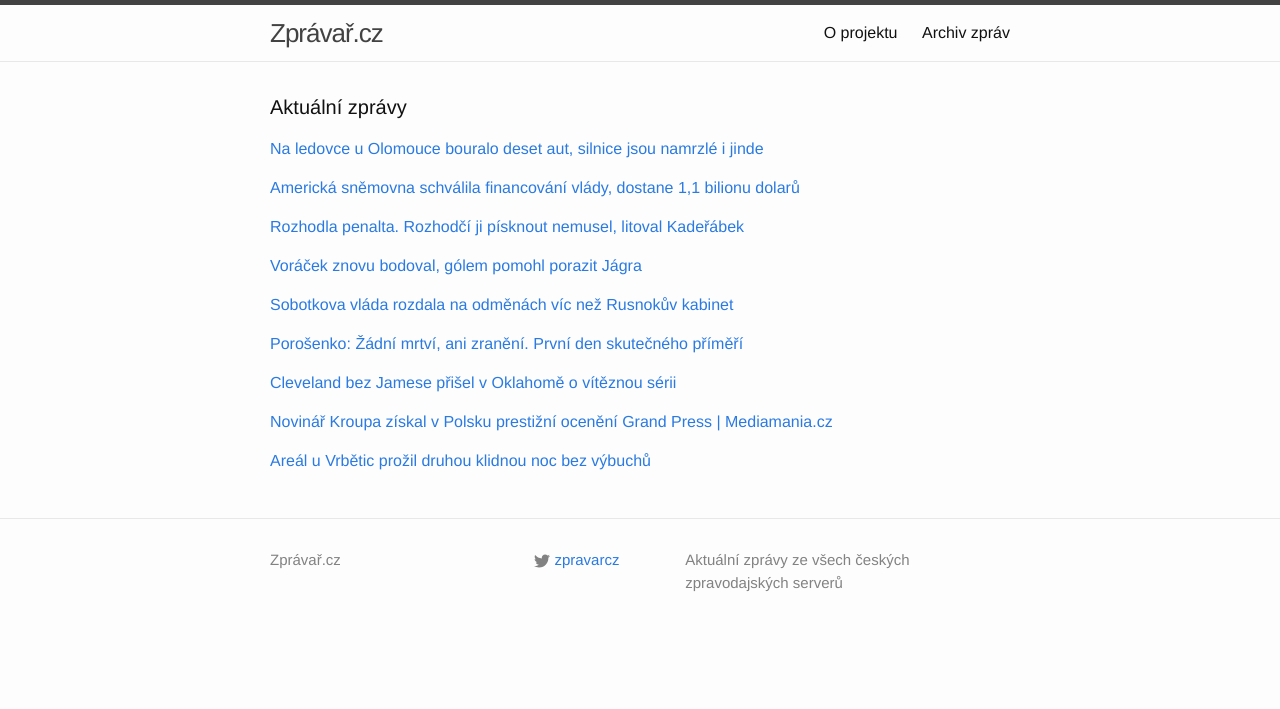
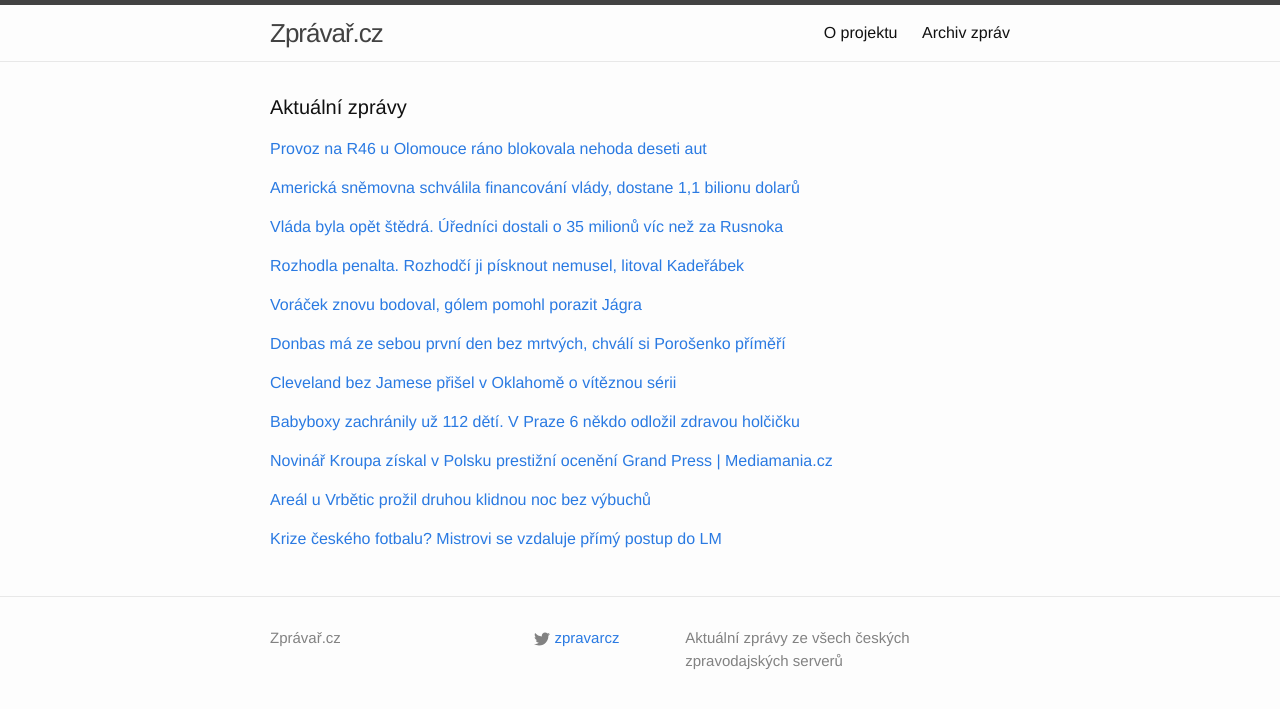
Before and after one commit to adliska/zpravar, a Jekyll site: the page built from index.html, in a window 1280 px wide. Shown: the top 709 px of the page. Built offline with Jekyll 4.4.1, drawn with Linux system fonts in a browser that asks for light colours.

Commit message:
zpravar news update

```diff
--- a/index.html
+++ b/index.html
@@ -5,9 +5,10 @@ layout: default
 <div class="home">
     <h1 class="page-heading">Aktuální zprávy</h1>
 
-<p><a href="javascript:;" onclick="toggle_visibility('zpravy0')">Na ledovce u Olomouce bouralo deset aut, silnice jsou namrzlé i jinde</a></p>
+<p><a href="javascript:;" onclick="toggle_visibility('zpravy0')">Provoz na R46 u Olomouce ráno blokovala nehoda deseti aut</a></p>
 <div id="zpravy0" style="display:none">
 <ul>
+<li><a href=http://www.ceskatelevize.cz/ct24/regiony/295243-provoz-na-r46-u-olomouce-rano-blokovala-nehoda-deseti-aut/>Provoz na R46 u Olomouce ráno blokovala nehoda deseti aut - www.ceskatelevize.cz</a></li>
 <li><a href=http://www.novinky.cz/krimi/356158-na-ledovce-u-olomouce-bouralo-deset-aut-silnice-jsou-namrzle-i-jinde.html>Na ledovce u Olomouce bouralo deset aut, silnice jsou namrzlé i jinde - www.novinky.cz</a></li>
 <li><a href=http://www.rozhlas.cz/_zprava/ridice-trapi-namrzle-silnice-na-r46-u-olomouce-bouralo-deset-aut--1431557>Řidiče trápí namrzlé silnice, na R46 u Olomouce bouralo deset aut - www.rozhlas.cz</a></li>
 <li><a href=http://www.ceskenoviny.cz/zpravy/zpravy/na-nekterych-silnicich-nizsich-trid-lezi-snih-hrozi-i-ledovka/1157958>Na některých silnicích nižších tříd leží sníh, hrozí i ledovka - www.ceskenoviny.cz</a></li>
@@ -32,8 +33,20 @@ layout: default
 <li><a href=http://zpravy.aktualne.cz/zahranici/dalsi-shutdown-nehrozi-snemovna-schvalila-financovani-vlady/r~9e8343c681c111e49bec0025900fea04/>Další shutdown nehrozí. Sněmovna schválila financování vlády - zpravy.aktualne.cz</a></li>
 <li><a href=http://www.ceskenoviny.cz/zpravy/zpravy/americka-snemovna-schvalila-financovani-vlady-do-zari-2015/1157933>Americká sněmovna schválila financování vlády do září 2015 - www.ceskenoviny.cz</a></li>
 </ul>
-</div><p><a href="javascript:;" onclick="toggle_visibility('zpravy2')">Rozhodla penalta. Rozhodčí ji písknout nemusel, litoval Kadeřábek</a></p>
+</div><p><a href="javascript:;" onclick="toggle_visibility('zpravy2')">Vláda byla opět štědrá. Úředníci dostali o 35 milionů víc než za Rusnoka</a></p>
 <div id="zpravy2" style="display:none">
+<ul>
+<li><a href=http://zpravy.idnes.cz/vlada-byla-opet-stedra-urednici-dostali-o-35-milionu-vice-nez-za-rusnoka-1zs-/domaci.aspx?c=A141212_092958_domaci_fer>Vláda byla opět štědrá. Úředníci dostali o 35 milionů víc než za Rusnoka - zpravy.idnes.cz</a></li>
+<li><a href=http://www.ceskatelevize.cz/ct24/domaci/295239-stedry-konec-roku-sobotkova-vlada-rozdala-na-odmenach-vic-nez-rusnok/>Štědrý konec roku. Sobotkova vláda rozdala na odměnách víc než Rusnok - www.ceskatelevize.cz</a></li>
+<li><a href=http://www.tyden.cz/rubriky/domaci/politika/vladni-koalice-rozdala-na-odmenach-229-milionu-korun_327050.html>Vládní koalice rozdala na odměnách 229 milionů korun - www.tyden.cz</a></li>
+<li><a href=http://www.denik.cz/z_domova/sobotkova-vlada-rozdala-na-odmenach-vic-nez-rusnokuv-kabinet-20141212.html>Sobotkova vláda rozdala na odměnách víc než Rusnokův kabinet - www.denik.cz</a></li>
+<li><a href=http://zpravy.e15.cz/domaci/politika/sobotkova-vlada-rozdala-na-odmenach-vic-nez-rusnokuv-kabinet-1145310>Sobotkova vláda rozdala na odměnách víc než Rusnokův kabinet - zpravy.e15.cz</a></li>
+<li><a href=http://www.ceskenoviny.cz/zpravy/zpravy/vladni-koalice-rozdala-na-odmenach-vic-nez-rusnokuv-kabinet/1157992>Vládní koalice rozdala na odměnách víc než Rusnokův kabinet - www.ceskenoviny.cz</a></li>
+<li><a href=http://www.novinky.cz/domaci/356161-vladni-koalice-rozdala-na-odmenach-pres-200-milionu-vic-nez-rusnokuv-kabinet.html>Vládní koalice rozdala na odměnách přes 200 miliónů, víc než Rusnokův kabinet - www.novinky.cz</a></li>
+<li><a href=http://www.rozhlas.cz/_zprava/vladni-koalice-rozdala-na-odmenach-229-milionu-o-35-milionu-vic-nez-rusnokuv-kabinet--1431549>Vládní koalice rozdala na odměnách 229 milionů. O 35 milionů víc než Rusnokův kabinet - www.rozhlas.cz</a></li>
+</ul>
+</div><p><a href="javascript:;" onclick="toggle_visibility('zpravy3')">Rozhodla penalta. Rozhodčí ji písknout nemusel, litoval Kadeřábek</a></p>
+<div id="zpravy3" style="display:none">
 <ul>
 <li><a href=http://fotbal.idnes.cz/fotbalista-pavel-kaderabek-po-zapase-young-boys-bern-sparta-pqj-/fot_pohary.aspx?c=A141212_010323_fot_pohary_pes>Rozhodla penalta. Rozhodčí ji písknout nemusel, litoval Kadeřábek - fotbal.idnes.cz</a></li>
 <li><a href=http://sport.aktualne.cz/zklamany-kaderabek-rozhodci-penaltu-pisknout-nemusel/r~0aa7bfe881c511e49bec0025900fea04/>Zklamaný Kadeřábek: Rozhodčí penaltu písknout nemusel - sport.aktualne.cz</a></li>
@@ -44,8 +57,8 @@ layout: default
 <li><a href=http://fotbal.idnes.cz/trener-fotbalove-sparty-po-porazce-v-bernu-f2h-/fot_pohary.aspx?c=A141212_003141_fot_pohary_tru>Odvedli jsme kus práce, podzim nebyl neúspěšný, řekl zklamaný Lavička - fotbal.idnes.cz</a></li>
 <li><a href=http://www.denik.cz/fotbal/co-ma-sparta-udelat-lavicka-tvrdi-nevim-ale-podzim-nebyl-neuspesny-20141212.html>Co má Sparta udělat? Lavička tvrdí: Nevím, ale podzim nebyl neúspěšný - www.denik.cz</a></li>
 </ul>
-</div><p><a href="javascript:;" onclick="toggle_visibility('zpravy3')">Voráček znovu bodoval, gólem pomohl porazit Jágra</a></p>
-<div id="zpravy3" style="display:none">
+</div><p><a href="javascript:;" onclick="toggle_visibility('zpravy4')">Voráček znovu bodoval, gólem pomohl porazit Jágra</a></p>
+<div id="zpravy4" style="display:none">
 <ul>
 <li><a href=http://www.tyden.cz/rubriky/sport/hokej/nhl/voracek-znovu-bodoval-golem-pomohl-porazit-jagra_327046.html>Voráček znovu bodoval, gólem pomohl porazit Jágra - www.tyden.cz</a></li>
 <li><a href=http://www.rozhlas.cz/_zprava/voracek-pomohl-k-vyhre-nad-new-jersey-jediny-gol-porazenych-dal-havlat--1431556>Voráček pomohl k výhře nad New Jersey, jediný gól poražených dal Havlát - www.rozhlas.cz</a></li>
@@ -54,18 +67,11 @@ layout: default
 <li><a href=http://sport.aktualne.cz/jagr-nestacil-na-voracka-ten-pecetil-jasnou-vyhru-flyers/r~406a169481c011e4b0c4002590604f2e/>Jágr nestačil na Voráčka, ten pečetil jasnou výhru Flyers - sport.aktualne.cz</a></li>
 <li><a href=http://www.sportovninoviny.cz/zpravy/voracek-pomohl-philadelphii-golem-k-vyhre-nad-new-jersey/1157955>Voráček pomohl Philadelphii gólem k výhře nad New Jersey - www.sportovninoviny.cz</a></li>
 </ul>
-</div><p><a href="javascript:;" onclick="toggle_visibility('zpravy4')">Sobotkova vláda rozdala na odměnách víc než Rusnokův kabinet</a></p>
-<div id="zpravy4" style="display:none">
-<ul>
-<li><a href=http://www.denik.cz/z_domova/sobotkova-vlada-rozdala-na-odmenach-vic-nez-rusnokuv-kabinet-20141212.html>Sobotkova vláda rozdala na odměnách víc než Rusnokův kabinet - www.denik.cz</a></li>
-<li><a href=http://zpravy.e15.cz/domaci/politika/sobotkova-vlada-rozdala-na-odmenach-vic-nez-rusnokuv-kabinet-1145310>Sobotkova vláda rozdala na odměnách víc než Rusnokův kabinet - zpravy.e15.cz</a></li>
-<li><a href=http://www.ceskenoviny.cz/zpravy/zpravy/vladni-koalice-rozdala-na-odmenach-vic-nez-rusnokuv-kabinet/1157992>Vládní koalice rozdala na odměnách víc než Rusnokův kabinet - www.ceskenoviny.cz</a></li>
-<li><a href=http://www.novinky.cz/domaci/356161-vladni-koalice-rozdala-na-odmenach-pres-200-milionu-vic-nez-rusnokuv-kabinet.html>Vládní koalice rozdala na odměnách přes 200 miliónů, víc než Rusnokův kabinet - www.novinky.cz</a></li>
-<li><a href=http://www.rozhlas.cz/_zprava/vladni-koalice-rozdala-na-odmenach-229-milionu-o-35-milionu-vic-nez-rusnokuv-kabinet--1431549>Vládní koalice rozdala na odměnách 229 milionů. O 35 milionů víc než Rusnokův kabinet - www.rozhlas.cz</a></li>
-</ul>
-</div><p><a href="javascript:;" onclick="toggle_visibility('zpravy5')">Porošenko: Žádní mrtví, ani zranění. První den skutečného příměří</a></p>
+</div><p><a href="javascript:;" onclick="toggle_visibility('zpravy5')">Donbas má ze sebou první den bez mrtvých, chválí si Porošenko příměří</a></p>
 <div id="zpravy5" style="display:none">
 <ul>
+<li><a href=http://zpravy.idnes.cz/podle-porosenka-na-vychode-ukrajiny-byl-prvni-den-bez-mrtvych-p6m-/zahranicni.aspx?c=A141212_093347_zahranicni_im>Donbas má ze sebou první den bez mrtvých, chválí si Porošenko příměří - zpravy.idnes.cz</a></li>
+<li><a href=http://zpravy.e15.cz/zahranicni/udalosti/porosenko-na-vychode-ukrajiny-byl-prvni-den-bez-mrtvych-1145320>Porošenko: Na východě Ukrajiny byl první den bez mrtvých - zpravy.e15.cz</a></li>
 <li><a href=http://www.tyden.cz/rubriky/zahranici/rusko-a-okoli/porosenko-zadni-mrtvi-ani-zraneni-prvni-den-skutecneho-primeri_327049.html>Porošenko: Žádní mrtví, ani zranění. První den skutečného příměří - www.tyden.cz</a></li>
 <li><a href=http://www.ceskatelevize.cz/ct24/svet/295235-nadejne-primeri-ukrajina-ma-prvni-den-bez-obeti/>Nadějné příměří: Ukrajina má první den bez obětí - www.ceskatelevize.cz</a></li>
 <li><a href=http://www.ceskenoviny.cz/zpravy/zpravy/podle-porosenka-na-vychode-ukrajiny-byl-prvni-den-bez-mrtvych/1157993>Podle Porošenka na východě Ukrajiny byl první den bez mrtvých - www.ceskenoviny.cz</a></li>
@@ -79,18 +85,32 @@ layout: default
 <li><a href=http://www.sportovninoviny.cz/zpravy/cleveland-bez-jamese-prisel-v-oklahome-o-viteznou-serii/1157983>Cleveland bez Jamese přišel v Oklahomě o vítěznou sérii - www.sportovninoviny.cz</a></li>
 <li><a href=http://sport.aktualne.cz/cleveland-bez-jamese-prisel-v-oklahome-o-viteznou-serii/r~3512abb481d211e48477002590604f2e/>Cleveland bez Jamese přišel v Oklahomě o vítěznou sérii - sport.aktualne.cz</a></li>
 </ul>
-</div><p><a href="javascript:;" onclick="toggle_visibility('zpravy7')">Novinář Kroupa získal v Polsku prestižní ocenění Grand Press | Mediamania.cz</a></p>
+</div><p><a href="javascript:;" onclick="toggle_visibility('zpravy7')">Babyboxy zachránily už 112 dětí. V Praze 6 někdo odložil zdravou holčičku </a></p>
 <div id="zpravy7" style="display:none">
+<ul>
+<li><a href=http://www.lidovky.cz/babyboxy-zachranily-uz-112-deti-v-praze-6-nekdo-odlozil-zdravou-holcicku-1zq-/zpravy-domov.aspx?c=A141212_094009_ln_domov_ele>Babyboxy zachránily už 112 dětí. V Praze 6 někdo odložil zdravou holčičku  - www.lidovky.cz</a></li>
+<li><a href=http://praha.idnes.cz/v-babyboxu-na-praze-6-nasli-zdravou-holcicku-fe6-/praha-zpravy.aspx?c=A141212_092124_praha-zpravy_bur>V dejvickém babyboxu našli druhé dítě během několika dnů, je to holčička - praha.idnes.cz</a></li>
+<li><a href=http://www.ceskenoviny.cz/zpravy/zpravy/do-babyboxu-v-praze-nekdo-odlozil-novorozenou-holcicku/1158012>Do babyboxu v Praze někdo odložil novorozenou holčičku - www.ceskenoviny.cz</a></li>
+</ul>
+</div><p><a href="javascript:;" onclick="toggle_visibility('zpravy8')">Novinář Kroupa získal v Polsku prestižní ocenění Grand Press | Mediamania.cz</a></p>
+<div id="zpravy8" style="display:none">
 <ul>
 <li><a href=http://mediamania.tyden.cz/rubriky/televize-radio/novinar-kroupa-ziskal-v-polsku-prestizni-oceneni-grand-press_327043.html>Novinář Kroupa získal v Polsku prestižní ocenění Grand Press | Mediamania.cz - mediamania.tyden.cz</a></li>
 <li><a href=http://www.lidovky.cz/novinar-janek-kroupa-se-vydaval-se-za-mafiana-v-polsku-obdrzel-prestizni-cenu-18s-/media.aspx?c=A141212_074142_ln-media_ele>Novinář Janek Kroupa se vydával za mafiána. V Polsku obdržel prestižní cenu  - www.lidovky.cz</a></li>
 <li><a href=http://www.rozhlas.cz/_zprava/novinar-janek-kroupa-ziskal-prestizni-polskou-novinarskou-cenu-grand-press--1431533>Novinář Janek Kroupa získal prestižní polskou novinářskou cenu Grand Press - www.rozhlas.cz</a></li>
 </ul>
-</div><p><a href="javascript:;" onclick="toggle_visibility('zpravy8')">Areál u Vrbětic prožil druhou klidnou noc bez výbuchů</a></p>
-<div id="zpravy8" style="display:none">
+</div><p><a href="javascript:;" onclick="toggle_visibility('zpravy9')">Areál u Vrbětic prožil druhou klidnou noc bez výbuchů</a></p>
+<div id="zpravy9" style="display:none">
 <ul>
 <li><a href=http://www.novinky.cz/domaci/356162-areal-u-vrbetic-prozil-druhou-klidnou-noc-bez-vybuchu.html>Areál u Vrbětic prožil druhou klidnou noc bez výbuchů - www.novinky.cz</a></li>
 <li><a href=http://www.denik.cz/z_domova/z-municnich-skladu-ve-vrbeticich-se-druhou-noc-neozval-vybuch-20141212.html>Z muničních skladů ve Vrběticích se druhou noc neozval výbuch - www.denik.cz</a></li>
 <li><a href=http://www.ceskenoviny.cz/zpravy/zpravy/z-municnich-skladu-ve-vrbeticich-se-druhou-noc-neozval-vybuch/1157971>Z muničních skladů ve Vrběticích se druhou noc neozval výbuch - www.ceskenoviny.cz</a></li>
 </ul>
+</div><p><a href="javascript:;" onclick="toggle_visibility('zpravy10')">Krize českého fotbalu? Mistrovi se vzdaluje přímý postup do LM</a></p>
+<div id="zpravy10" style="display:none">
+<ul>
+<li><a href=http://www.denik.cz/fotbal/krize-ceskeho-fotbalu-zkomplikoval-si-boj-o-primy-postup-do-ligy-mistru-20141212.html>Krize českého fotbalu? Mistrovi se vzdaluje přímý postup do LM - www.denik.cz</a></li>
+<li><a href=http://sport.aktualne.cz/primy-postup-do-ligy-mistu-utopie-souperi-uz-se-vzdaluji/r~9fe21e0481cb11e4845a002590604f2e/>Přímý postup do Ligy mistů? Utopie. Soupeři už se vzdalují - sport.aktualne.cz</a></li>
+<li><a href=http://www.sportovninoviny.cz/zpravy/cesky-fotbal-zazil-nejhorsi-poharovy-rocnik-od-sezony-2010-11/1157972>Český fotbal zažil nejhorší pohárový ročník od sezony 2010/11 - www.sportovninoviny.cz</a></li>
+</ul>
 </div></div>
```
